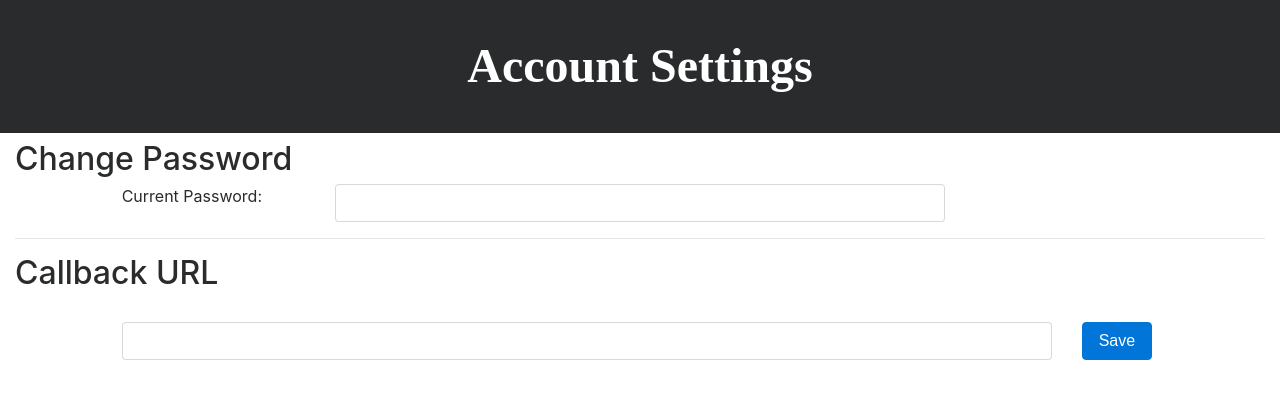
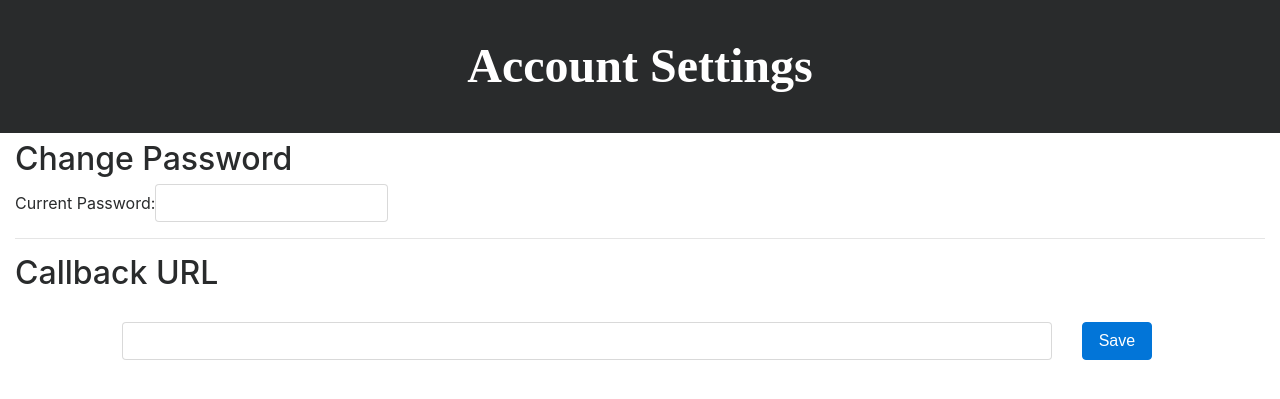
Before and after one commit to ashiswin/Kodyac-Web, a PHP site: page /settings.php in a window 1280 px wide. Shown: the part 56-455 px from the top of the page. Run offline with PHP 8.4, Linux system fonts and the light colour scheme; the visitor is signed in with stand-in values (Sample User, id 1); data that the repository does not hold is empty; some libraries are stand-ins or nearby versions; some web fonts are replaced.

Commit message:
Debug layout

```diff
--- a/settings.php
+++ b/settings.php
@@ -49,13 +49,9 @@
 		</div>
 		<div class="container-fluid">
 			<h2>Change Password</h2>
-			<div class="row">
-				<div class="offset-md-1 col-md-2">
+			<div class="form form-inline">
 					<label for="txtCurrentPassword">Current Password:</label>
-				</div>
-				<div class="col-md-6">
-					<input type="text" class="form-control" id="txtCurrentPassword">
-				</div>
+					<input type="text" class="form-control" id="txtCurrentPassword" length="15">
 			</div>
 			<hr>
 			<h2>Callback URL</h2>
```
